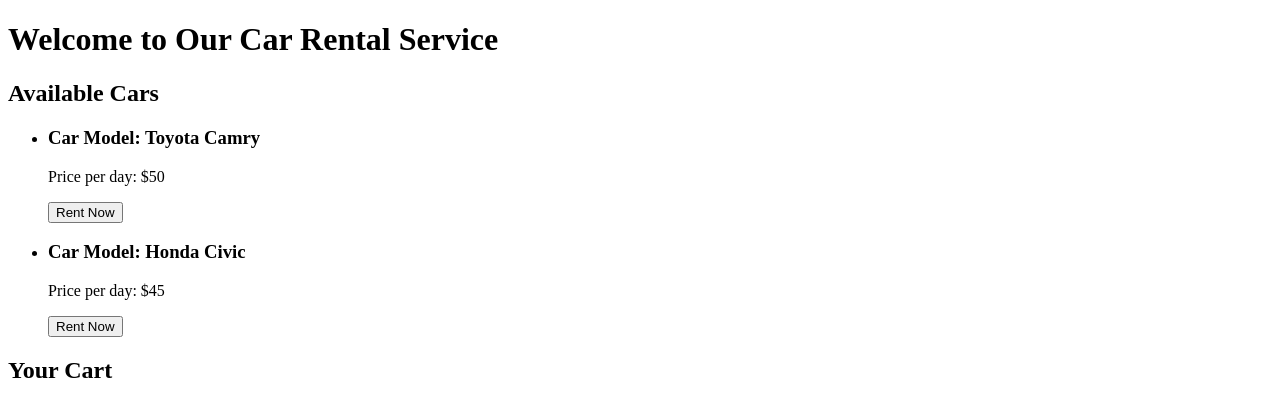
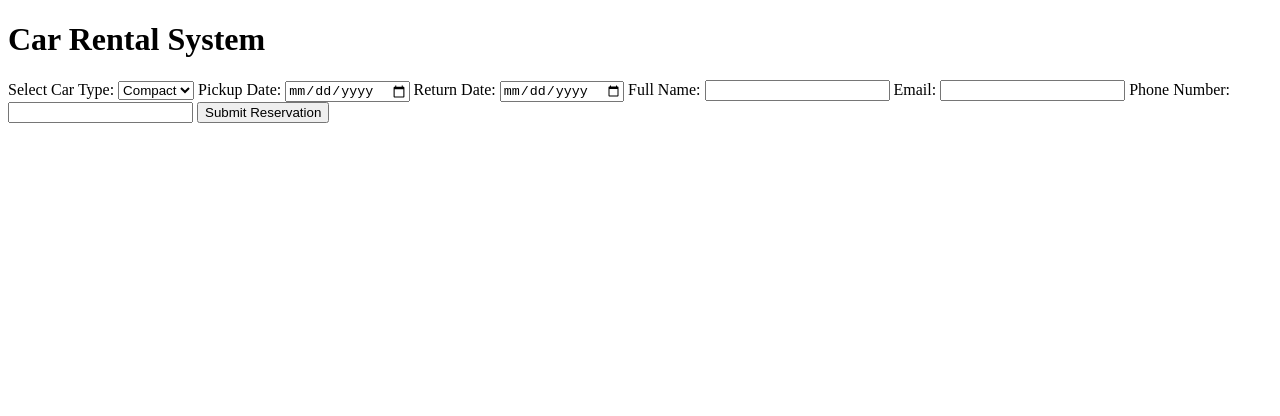
Before and after one commit to Sreeja-Nagireddy/CAR-RENTAL-SYSTEM-USING-HTML-AND-JAVASCRIPT, a plain HTML site: page index.html in a window 1280 px wide. Drawn offline with Linux system fonts and the light colour scheme.

Commit message:
Update index.html

```diff
--- a/index.html
+++ b/index.html
@@ -1,47 +1,40 @@
 <!DOCTYPE html>
-<html>
+<html lang="en">
 <head>
+    <meta charset="UTF-8">
+    <meta name="viewport" content="width=device-width, initial-scale=1.0">
     <title>Car Rental System</title>
+    <style>
+        /* Add your CSS styles for styling the form here */
+    </style>
 </head>
 <body>
-    <header>
-        <h1>Welcome to Our Car Rental Service</h1>
-    </header>
+    <h1>Car Rental System</h1>
+    <form action="submit_rental.php" method="post">
+        <label for="carType">Select Car Type:</label>
+        <select name="carType" id="carType">
+            <option value="compact">Compact</option>
+            <option value="sedan">Sedan</option>
+            <option value="suv">SUV</option>
+            <option value="luxury">Luxury</option>
+        </select>
 
-    <section>
-        <h2>Available Cars</h2>
-        <ul>
-            <li>
-                <h3>Car Model: Toyota Camry</h3>
-                <p>Price per day: $50</p>
-                <button onclick="rentCar('Toyota Camry')">Rent Now</button>
-            </li>
-            <li>
-                <h3>Car Model: Honda Civic</h3>
-                <p>Price per day: $45</p>
-                <button onclick="rentCar('Honda Civic')">Rent Now</button>
-            </li>
-            <!-- More car listings go here -->
-        </ul>
-    </section>
+        <label for="pickupDate">Pickup Date:</label>
+        <input type="date" name="pickupDate" id="pickupDate" required>
 
-    <section>
-        <h2>Your Cart</h2>
-        <ul id="cart">
-            <!-- Items in the cart will be displayed here -->
-        </ul>
-    </section>
+        <label for="returnDate">Return Date:</label>
+        <input type="date" name="returnDate" id="returnDate" required>
 
-    <script>
-        function rentCar(carModel) {
-            // You would typically use JavaScript to interact with the backend
-            // to add the selected car to the user's cart and handle the rental process.
-            // This is a simplified example for demonstration purposes.
-            const cart = document.getElementById('cart');
-            const listItem = document.createElement('li');
-            listItem.textContent = `Rented: ${carModel}`;
-            cart.appendChild(listItem);
-        }
-    </script>
+        <label for="fullName">Full Name:</label>
+        <input type="text" name="fullName" id="fullName" required>
+
+        <label for="email">Email:</label>
+        <input type="email" name="email" id="email" required>
+
+        <label for="phone">Phone Number:</label>
+        <input type="tel" name="phone" id="phone" required>
+
+        <button type="submit">Submit Reservation</button>
+    </form>
 </body>
 </html>
```
